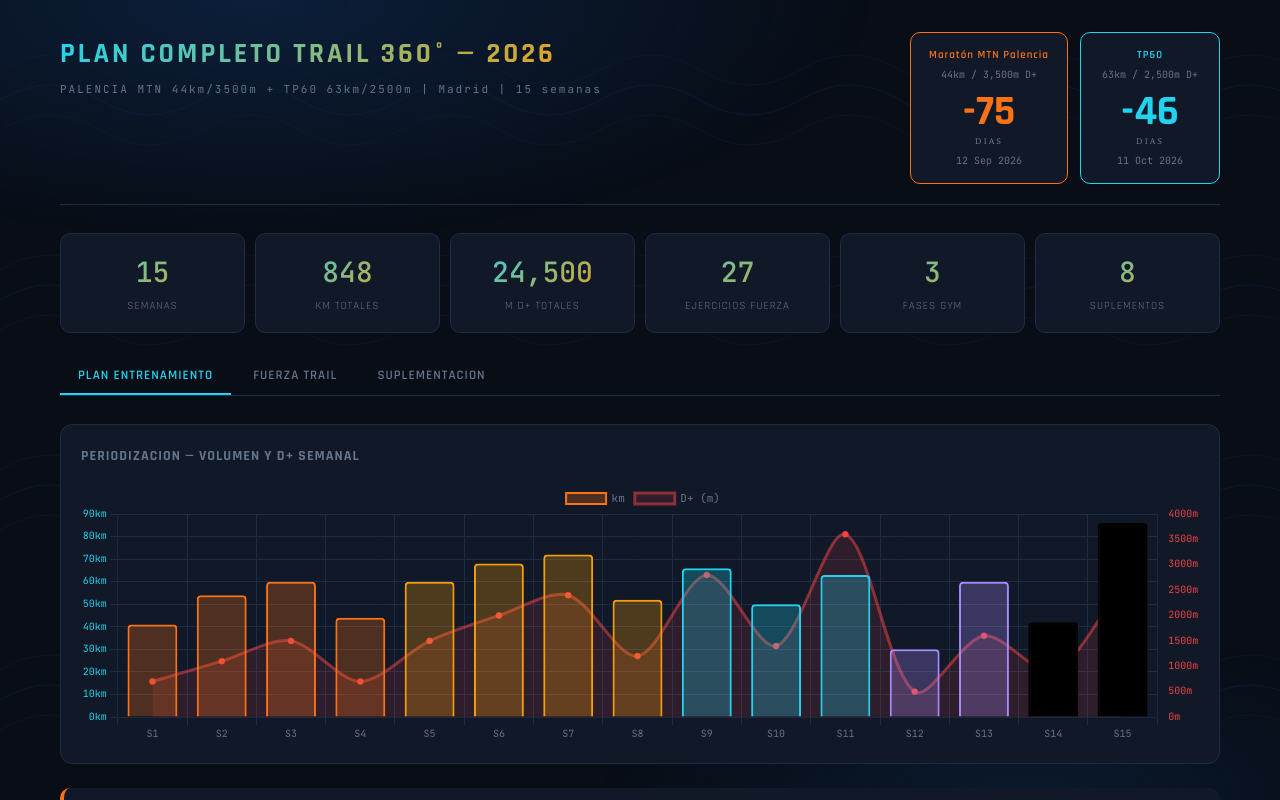
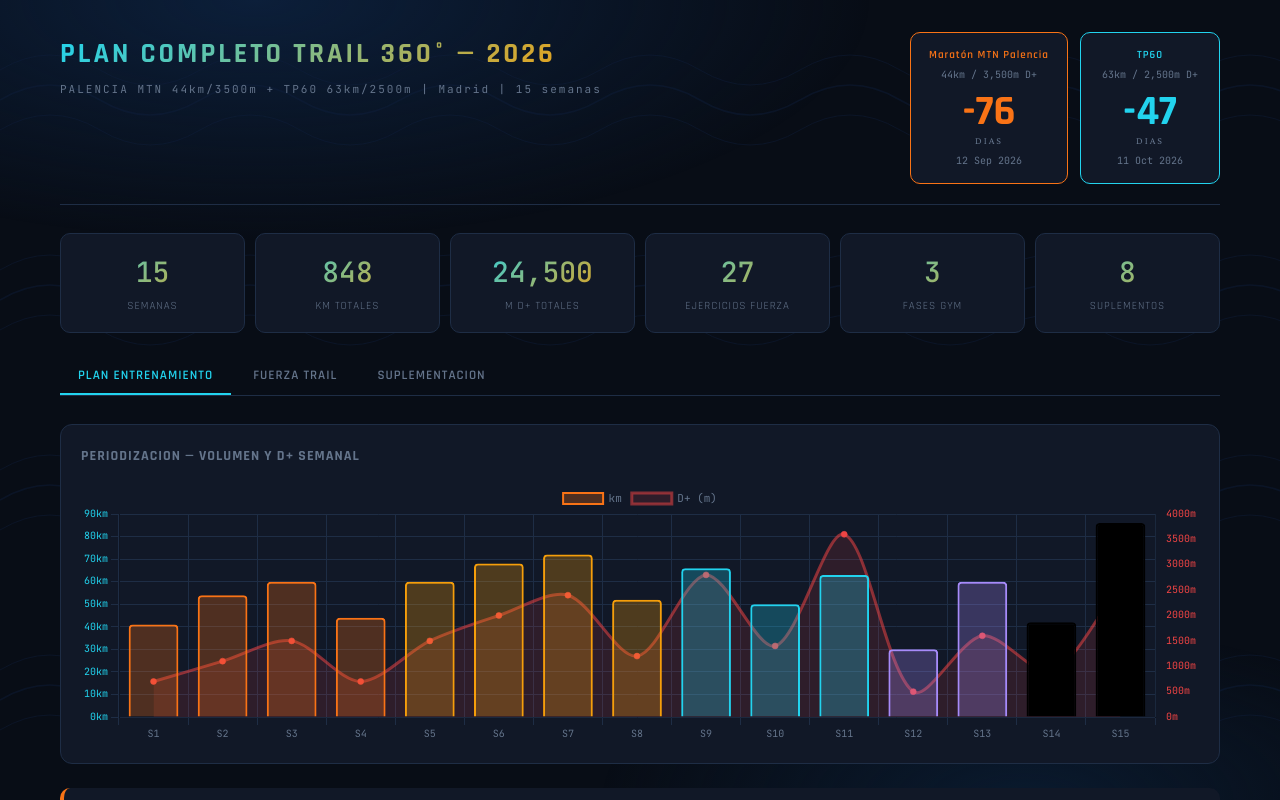
Before and after one commit to Auriga13/plantrail, a plain HTML site: page plan_completo.html in a window 1280 px wide. Shown: the top 800 px of the page. Drawn offline with nearby package versions, Linux system fonts and the light colour scheme.

Commit message:
Update dashboard 2026-11-27

```diff
--- a/plan_completo.html
+++ b/plan_completo.html
@@ -220,14 +220,14 @@ details[open] .week-summary{background:var(--surface3)}
         <div class='race-card' style='border-color:#f97316'>
           <div class='rc-name' style='color:#f97316'>Maratón MTN Palencia</div>
           <div class='rc-info'>44km / 3,500m D+</div>
-          <div class='rc-days' style='color:#f97316'>-75</div>
+          <div class='rc-days' style='color:#f97316'>-76</div>
           <div class='rc-label'>dias</div>
           <div class='rc-date'>12 Sep 2026</div>
         </div>
         <div class='race-card' style='border-color:#22d3ee'>
           <div class='rc-name' style='color:#22d3ee'>TP60</div>
           <div class='rc-info'>63km / 2,500m D+</div>
-          <div class='rc-days' style='color:#22d3ee'>-46</div>
+          <div class='rc-days' style='color:#22d3ee'>-47</div>
           <div class='rc-label'>dias</div>
           <div class='rc-date'>11 Oct 2026</div>
         </div></div>
```
Also changed, not shown: dashboard.html (+2 -2 lines).
